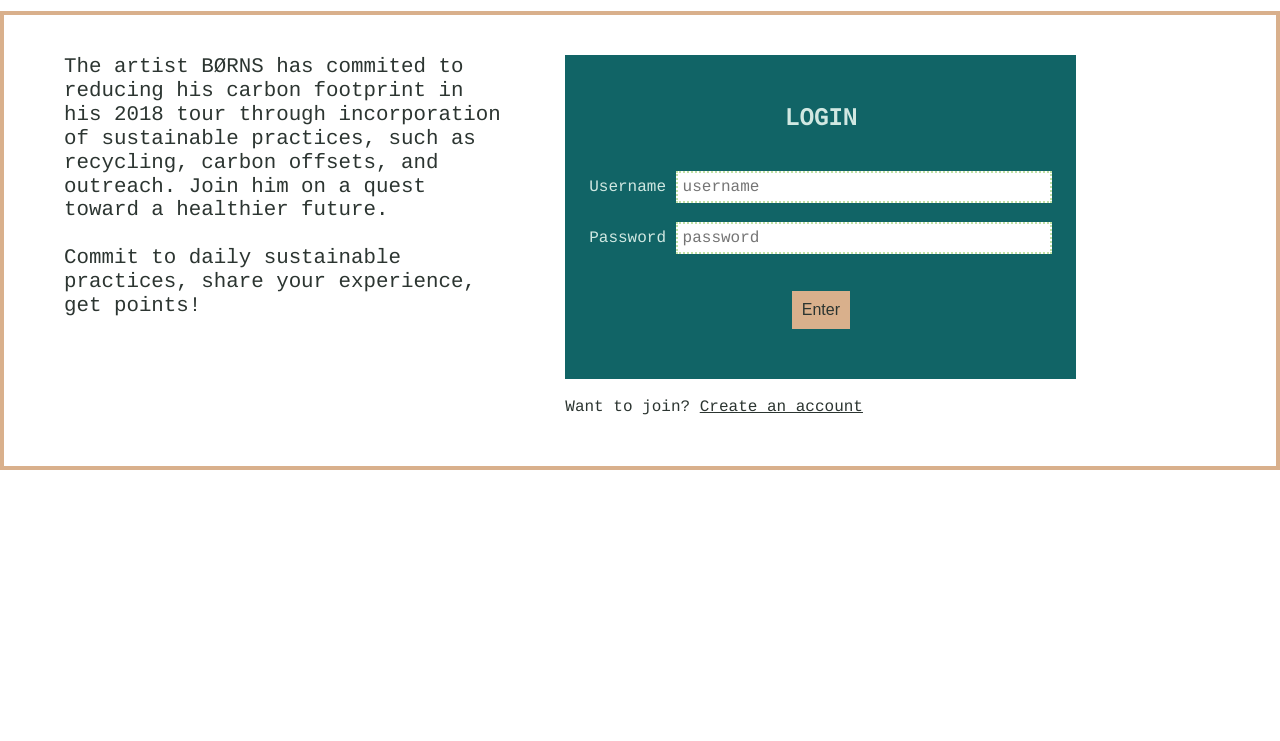
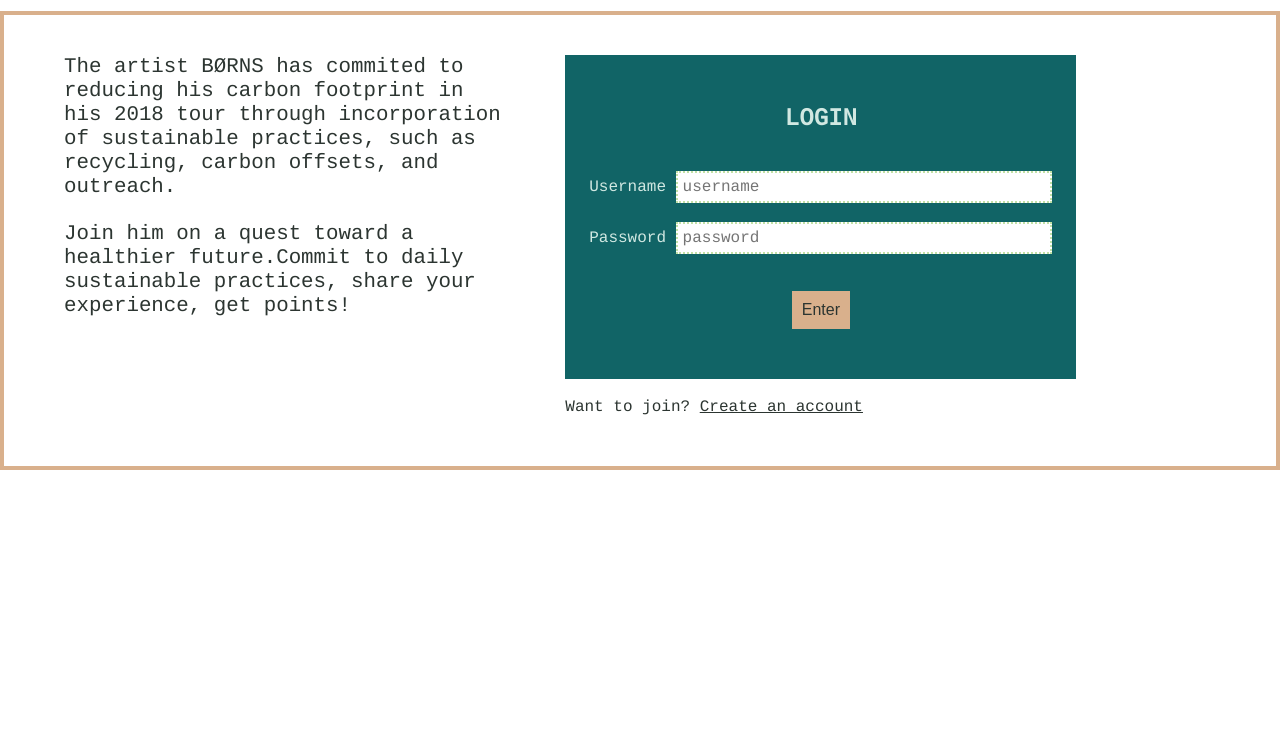
Before and after one commit to LeahBorns/sustain-node-capstone, a website: page public/index.html in a window 1280 px wide. Shown: the part 59-800 px from the top of the page. Drawn offline with nearby package versions, Linux system fonts and the light colour scheme.

Commit message:
changed break-line on landing page

```diff
--- a/public/index.html
+++ b/public/index.html
@@ -39,7 +39,7 @@
     <main id="login-page" class="wrapper">
         <section class="loginPage">
             <div class="overallMessage">
-                <p>The artist BØRNS has commited to reducing his carbon footprint in his 2018 tour through incorporation of sustainable practices, such as recycling, carbon offsets, and outreach. Join him on a quest toward a healthier future.<br><br>Commit to daily sustainable practices, share your experience, get points!</p>
+                <p>The artist BØRNS has commited to reducing his carbon footprint in his 2018 tour through incorporation of sustainable practices, such as recycling, carbon offsets, and outreach.<br><br>Join him on a quest toward a healthier future.Commit to daily sustainable practices, share your experience, get points!</p>
             </div>
             <div class="loginForm">
                 <form class="login" role="form" action="/login/" method="post">
```
